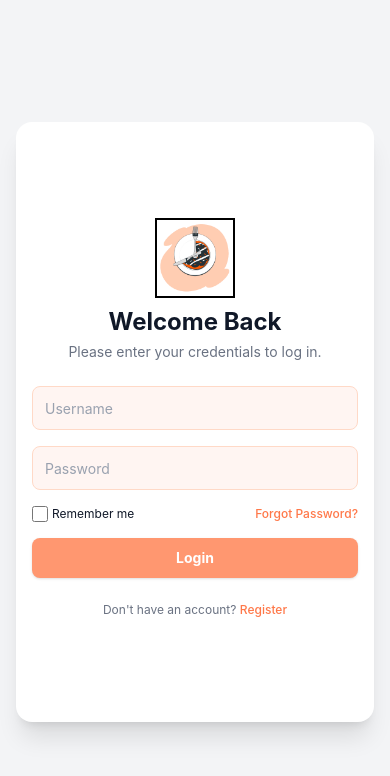
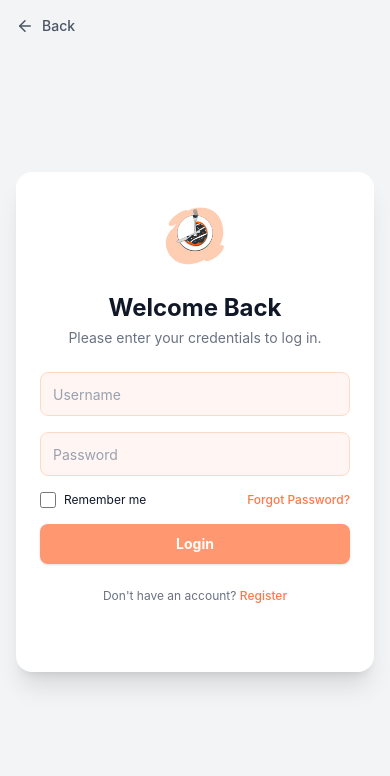
Before and after one commit to AnmolK08/MOP-Management-System, a React (Vite) app in the folder frontend/: page /login in a window 390 px wide. Shown: the top 776 px of the page. Built offline with nearby package versions, Linux system fonts and the light colour scheme.

Commit message:
Add BackButton component and update LoginPage layout: enhance structure, improve responsiveness, and adjust styling

```diff
--- /dev/null
+++ b/frontend/src/Components/BackButton.jsx
@@ -0,0 +1,16 @@
+import { useNavigate } from "react-router-dom";
+import { ArrowLeft } from "lucide-react"; // install: npm i lucide-react
+
+export default function BackButton() {
+  const navigate = useNavigate();
+
+  return (
+    <button
+      onClick={() => navigate("/")}
+      className="flex items-center gap-2 text-sm text-gray-600 hover:text-[#e7764e] font-medium transition"
+    >
+      <ArrowLeft size={18} />
+      Back
+    </button>
+  );
+}
--- a/frontend/src/Components/loginCompo/AuthLeftLogin.jsx
+++ b/frontend/src/Components/loginCompo/AuthLeftLogin.jsx
@@ -1,10 +1,10 @@
 export default function AuthLeft() {
   return (
-    <div className="flex justify-center items-center w-full h-full bg-[#fff5f2]">
+    <div className="flex justify-center items-center w-full h-full">
       <img
         src="/Chef.gif"
         alt="Chef Animation"
-        className="w-80 lg:w-96"
+        className="w-64 md:w-72 lg:w-80 object-contain"
       />
     </div>
   );
--- a/frontend/src/Components/loginCompo/AuthRightLogin.jsx
+++ b/frontend/src/Components/loginCompo/AuthRightLogin.jsx
@@ -22,16 +22,16 @@ export default function AuthRight() {
   };
 
   return (
-    <div className="flex flex-1 items-center justify-center p-4 sm:p-6 lg:p-12 w-full">
-      <div className="w-full max-w-sm sm:max-w-md">
+    <div className="flex flex-1 items-center justify-center w-full">
+      <div className="w-full max-w-xs sm:max-w-sm md:max-w-md">
         {/* Header */}
         <div className="text-center mb-6 sm:mb-8">
           <div className="inline-block mb-4">
-            <div className="w-20 h-16 sm:w-24 sm:h-24 mx-auto bg-orange-100 rounded-full flex items-center justify-center">
+            <div className="w-20 h-20 sm:w-24 sm:h-24 mx-auto  rounded-full flex items-center justify-center">
               <img
                 src="/login_logo3.gif"
                 alt="plate Animation"
-                className="w-90 lg:w-100 border-2"
+                className="w-16 sm:w-20"
               />
             </div>
           </div>
@@ -46,7 +46,6 @@ export default function AuthRight() {
         {/* Form */}
         <form onSubmit={handleSubmit} className="space-y-4 sm:space-y-6">
           {/* Username */}
-          <div className="relative">
           <input
             id="username"
             name="username"
@@ -59,10 +58,8 @@ export default function AuthRight() {
                        placeholder:text-gray-400 transition"
             required
           />
-          </div>
 
           {/* Password */}
-          <div className="relative">
           <input
             id="password"
             name="password"
@@ -75,25 +72,18 @@ export default function AuthRight() {
                        placeholder:text-gray-400 transition"
             required
           />
-          </div>
 
           {/* Remember + Forgot */}
           <div className="flex items-center justify-between flex-wrap gap-2 text-xs sm:text-sm">
-            <div className="flex items-center">
+            <label className="flex items-center">
               <input
                 id="remember-me"
                 name="remember-me"
                 type="checkbox"
                 className="h-4 w-4 rounded border-[#ff9770] text-[#ff9770] focus:ring-[#ff9770]"
               />
-              <label
-                htmlFor="remember-me"
-                className="ml-1 sm:ml-2 block text-gray-900"
-              >
-                Remember me
+              <span className="ml-2 text-gray-900">Remember me</span>
             </label>
-            </div>
-            <div>
             <button
               type="button"
               onClick={() => navigate("/forgot-password")}
@@ -102,12 +92,11 @@ export default function AuthRight() {
               Forgot Password?
             </button>
           </div>
-          </div>
 
           {/* Submit */}
           <button
             type="submit"
-            className="w-full flex justify-center py-2.5 sm:py-3 px-4 rounded-lg shadow-sm text-sm sm:text-base font-bold text-white
+            className="w-full py-2.5 sm:py-3 px-4 rounded-lg shadow-sm text-sm sm:text-base font-bold text-white
                        bg-[#ff9770] hover:bg-[#ff7849] focus:ring-2 focus:ring-offset-2 focus:ring-[#ffcdb2]
                        transition duration-150 ease-in-out"
           >
--- a/frontend/src/Pages/LoginPage.jsx
+++ b/frontend/src/Pages/LoginPage.jsx
@@ -1,23 +1,28 @@
+import BackButton from "../Components/BackButton";
 import AuthLeft from "../Components/loginCompo/AuthLeftLogin";
 import AuthRight from "../Components/loginCompo/AuthRightLogin";
 
-// Main LoginPage Component
 export default function LoginPage() {
   return (
-    <div className="flex items-center justify-center min-h-screen bg-gray-100 p-4">
-      <div className="relative w-full max-w-6xl">
+    <div className="flex items-center justify-center min-h-screen bg-gray-100 px-4 sm:px-6 lg:px-8">
+          {/* Back button at top */}
+          <div className="absolute top-4 left-4 z-10">
+            <BackButton />
+          </div>
+      <div className="relative w-full max-w-4xl">
         {/* Background shadow */}
         <div className="absolute inset-0 rounded-2xl bg-black/5 blur-2xl -z-10"></div>
 
         {/* Card */}
-        <div className="relative flex w-full bg-white rounded-2xl shadow-xl overflow-hidden min-h-[600px]">
+        <div className="relative flex flex-col lg:flex-row w-full bg-white rounded-2xl shadow-xl overflow-hidden min-h-[500px] sm:min-h-[600px]">
+
           {/* Left Side - Hidden on small screens */}
-          <div className="hidden lg:flex w-1/2">
+          <div className="hidden lg:flex lg:w-5/12 items-center justify-center p-4">
             <AuthLeft />
           </div>
 
-          {/* Right Side - Always visible */}
-          <div className="flex w-full lg:w-1/2">
+          {/* Right Side */}
+          <div className="flex w-full lg:w-7/12 items-center justify-center p-6 sm:p-8">
             <AuthRight />
           </div>
         </div>
```
Lines whose indentation alone changed are shown as unchanged.
